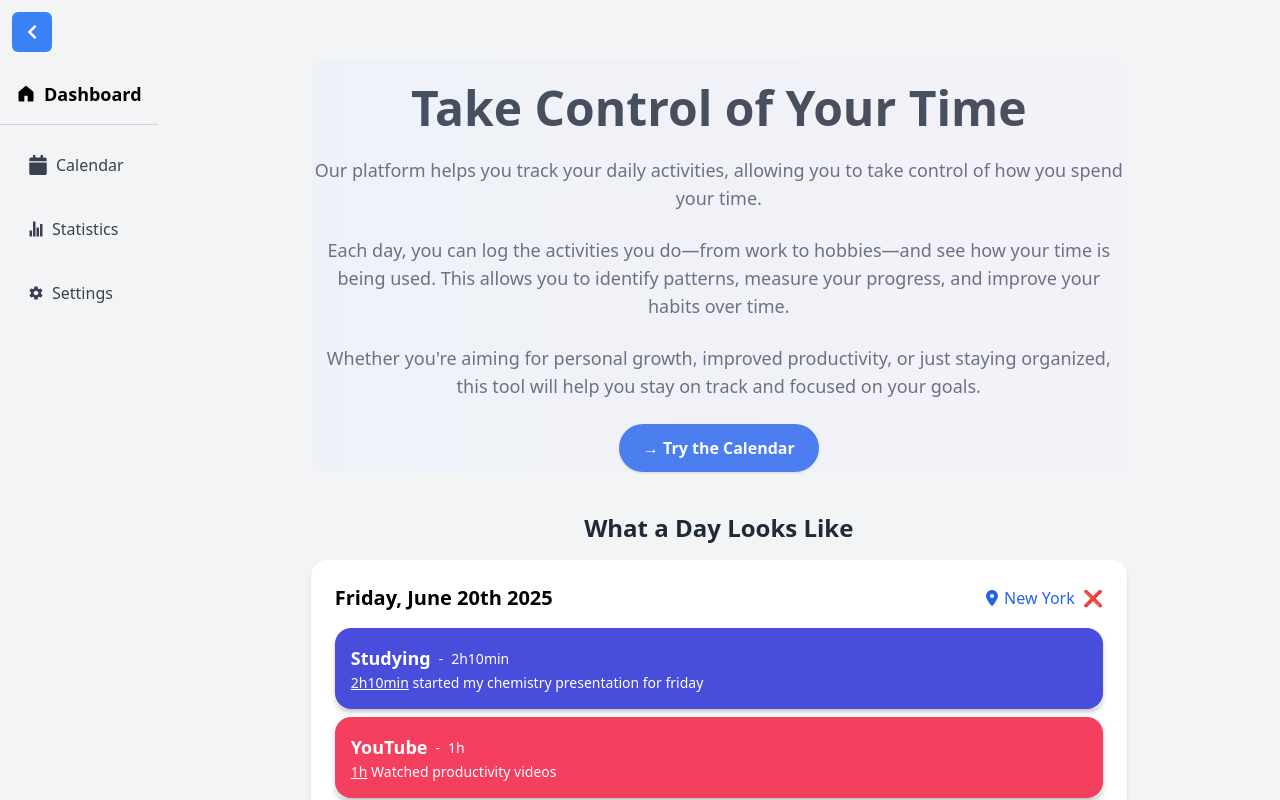
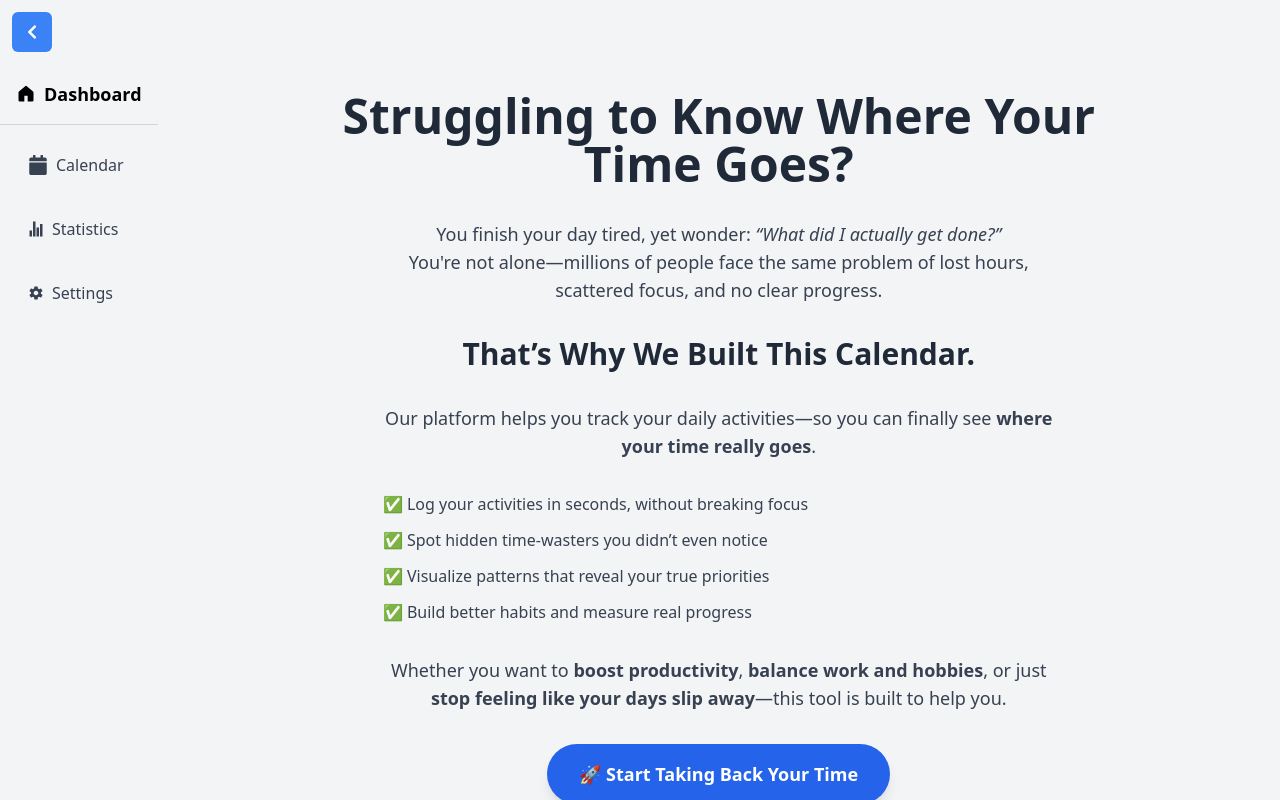
Before and after one commit to Julobulo/Calendar-React, a React (Vite) app in the folder calendar/: page / in a window 1280 px wide. Built offline with nearby package versions, Linux system fonts and the light colour scheme; no server answers.

Commit message:
Landing page remake + user count displaying

```diff
--- a/calendar/src/components/Home.tsx
+++ b/calendar/src/components/Home.tsx
@@ -15,7 +15,7 @@ import {
   CartesianGrid,
 } from "recharts";
 import { getHumanTimeFromMinutes, highlightTimesAndNames, isLightOrDark } from "../utils/helpers";
-import { useState } from "react";
+import { useEffect, useState } from "react";
 import { LocationPicker } from "./LocationPicker";
 import { Card, CardContent } from "./Card";
 import { FaRegClock } from "react-icons/fa";
@@ -250,6 +250,27 @@ const Home = () => {
   const [selectedLocation, setSelectedLocation] = useState<{ name: string, lat: number, lng: number } | null>({ name: "New York", lat: 40.712776, lng: -74.005974 });
   const isSavingLocation = false;
   const navigate = useNavigate();
+  const [userCount, setUserCount] = useState<number | null>(null);
+  const [userCountLoading, setUserCountLoading] = useState<boolean>(false);
+
+  const fetchUserCount = async () => {
+    setUserCountLoading(true);
+    const response = await fetch(`${import.meta.env.VITE_API_URI}/statistics/userCount`, {
+      credentials: "include",
+    });
+
+    setUserCountLoading(false);
+    if (!response.ok) {
+      throw new Error(`Failed to fetch user count: ${(await response.json()).message}`);
+    }
+
+    const data = await response.json();
+    setUserCount(data.count); // expects backend response: { count: number }
+  };
+
+  useEffect(() => {
+    fetchUserCount();
+  }, []);
 
   const handleClick = () => { };
   return (
@@ -268,30 +289,55 @@ const Home = () => {
   `}
       </style>
       {/* Hero Section */}
-      <section className="text-center space-y-6 relative">
-        <div className="absolute inset-0 bg-gradient-to-r from-blue-100 to-purple-100 opacity-20 pointer-events-none rounded-xl" />
+      <section className="text-center space-y-8 relative">
+        <div className="absolute inset-0 bg-gradient-to-r  opacity-30 pointer-events-none rounded-xl" />
+
         <h1 className="text-4xl md:text-5xl font-bold text-gray-800">
-          Take Control of Your Time
+          Struggling to Know Where Your Time Goes?
         </h1>
-        <p className="text-lg text-gray-600">
-          Our platform helps you track your daily activities, allowing you to take control of how you spend your time.
+
+        <p className="text-lg text-gray-700 max-w-2xl mx-auto">
+          You finish your day tired, yet wonder: <span className="italic">“What did I actually get done?”</span>
+          <br/>You're not alone—millions of people face the same problem of lost hours, scattered focus, and no clear progress.
         </p>
-        <p className="text-lg text-gray-600">
-          Each day, you can log the activities you do—from work to hobbies—and see how your time is being used.
-          This allows you to identify patterns, measure your progress, and improve your habits over time.
+
+        <h2 className="text-2xl md:text-3xl font-semibold text-gray-800">
+          That’s Why We Built This Calendar.
+        </h2>
+
+        <p className="text-lg text-gray-700 max-w-2xl mx-auto">
+          Our platform helps you
+          {userCountLoading === false && userCount && (
+            <> and <span className="font-semibold">{userCount.toLocaleString()}</span> others</>
+          )}{" "}
+          track your daily activities—so you can finally see <span className="font-semibold">where your time really goes</span>.
         </p>
-        <p className="text-lg text-gray-600">
-          Whether you're aiming for personal growth, improved productivity, or just staying organized, this tool will help you stay on track and focused on your goals.
+
+        <ul className="text-left max-w-2xl mx-auto text-gray-700 space-y-3">
+          <li>✅ Log your activities in seconds, without breaking focus</li>
+          <li>✅ Spot hidden time-wasters you didn’t even notice</li>
+          <li>✅ Visualize patterns that reveal your true priorities</li>
+          <li>✅ Build better habits and measure real progress</li>
+        </ul>
+
+        <p className="text-lg text-gray-700 max-w-2xl mx-auto">
+          Whether you want to <span className="font-semibold">boost productivity</span>,
+          <span className="font-semibold"> balance work and hobbies</span>, or just
+          <span className="font-semibold"> stop feeling like your days slip away</span>—this tool is built to help you.
         </p>
+
         <button
-          className="inline-block px-6 py-3 rounded-full bg-blue-600 hover:bg-blue-700 text-white font-semibold shadow transition"
+          className="inline-block px-8 py-4 rounded-full bg-blue-600 hover:bg-blue-700 text-white font-semibold text-lg shadow-lg transition"
           onClick={() => {
-            if (Cookies.get('token')) {
-              navigate('/calendar/day')
-            }
-            else scrollToSignup()
-          }}>→ Try the Calendar</button>
+            if (Cookies.get("token")) {
+              navigate("/calendar/day");
+            } else scrollToSignup();
+          }}
+        >
+          🚀 Start Taking Back Your Time
+        </button>
       </section>
+
 
       <div className="w-full">
         <h2 className="text-2xl font-semibold text-gray-800 mb-4 text-center">What a Day Looks Like</h2>
```
Also changed, not shown: 1 other file (tests, documents, lock files or other folders).
